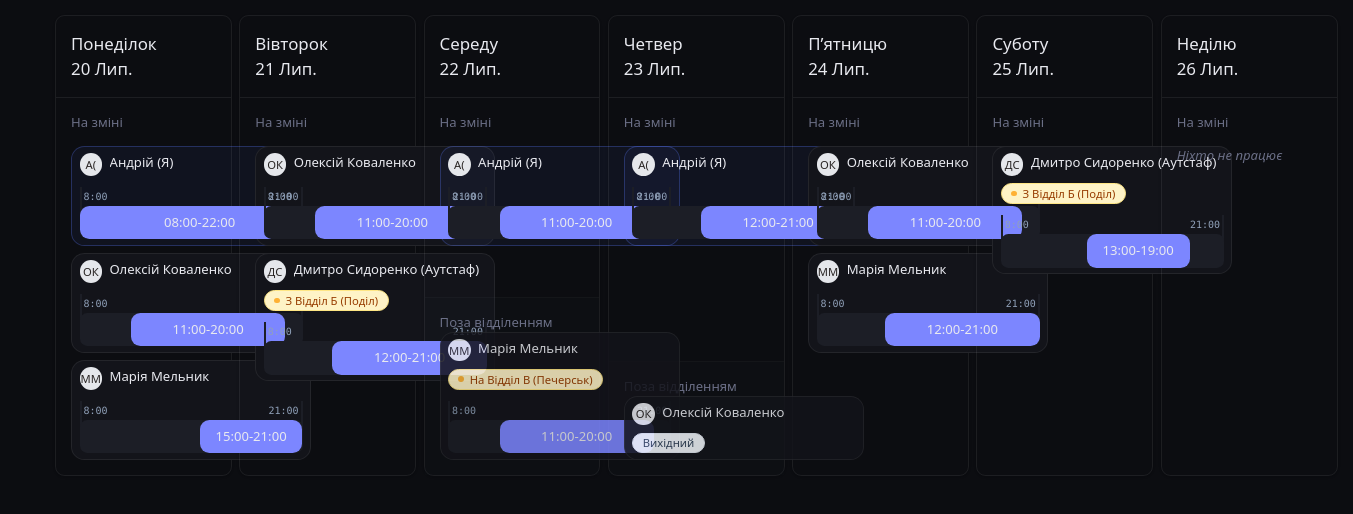
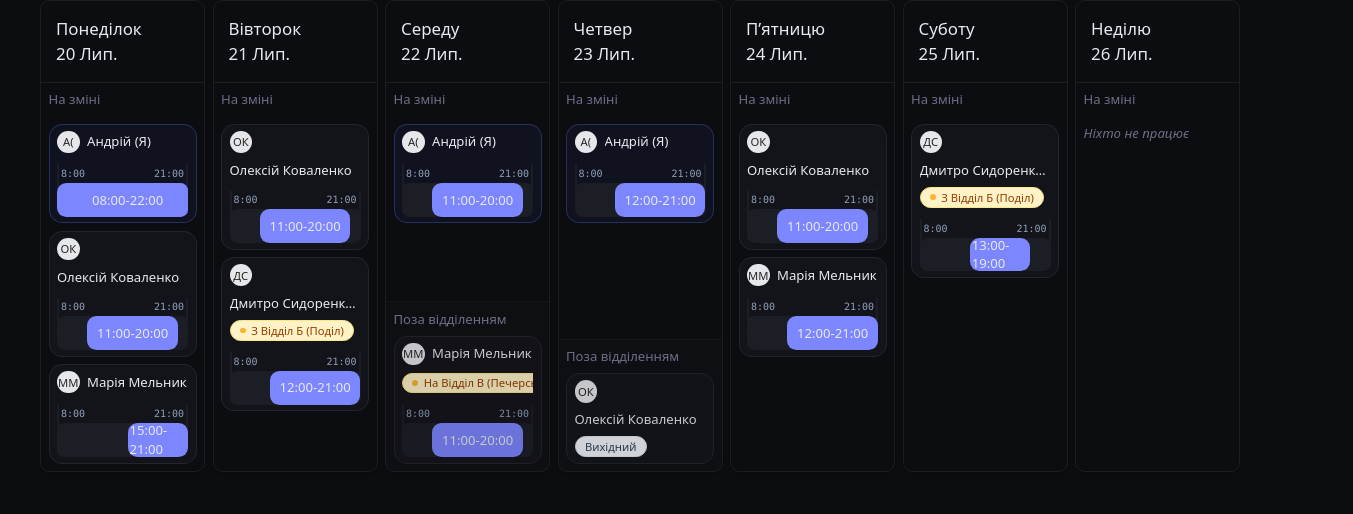
Before and after one commit to Andrey-Alohin/shift-app, a Next.js app: page /test in a window 1280 px wide. Shown: the top 514 px of the page, 1353 px wide, since content can reach past the window. Built offline with nearby package versions, Linux system fonts and the light colour scheme; no server answers.

Commit message:
add some styles for best look on desktop version + fix imports ApiError|ApiResponse

```diff
--- a/src/app/(auth)/login/page.tsx
+++ b/src/app/(auth)/login/page.tsx
@@ -3,8 +3,8 @@ import * as Yup from "yup";
 import DynamicForm from "@/components/Form/Form";
 import { FormikHelpers } from "formik";
 import axios, { isAxiosError } from "axios";
-import { ApiError } from "@/lib/backend";
 import { useRouter } from "next/navigation";
+import { ApiError } from "next/dist/server/api-utils";
 
 const fields = [
   {
--- a/src/app/api/auth/login/route.ts
+++ b/src/app/api/auth/login/route.ts
@@ -1,4 +1,4 @@
-import { ApiError, ApiResponse } from "@/lib/backend";
+import { ApiResponse, ApiError } from "@/shared/api";
 import axios, { isAxiosError } from "axios";
 import { NextResponse } from "next/server";
 
--- a/src/entities/shift/ui/ShifCard.tsx
+++ b/src/entities/shift/ui/ShifCard.tsx
@@ -26,13 +26,13 @@ export default function ShiftCard({ shift, funcCalcRenge }: ShiftCardProps) {
   const { left, width } = funcCalcRenge(start, end);
   return (
     <li
-      className={`flex flex-row flex-wrap items-center gap-3 px-2 py-1.5 rounded-xl border transition-all min-w-3xs ${
+      className={`flex flex-row flex-wrap items-center gap-3 px-2 py-1.5 rounded-xl border transition-all min-w-0 overflow-hidden ${
         isMe
           ? "border-primary/30 bg-primary/6"
           : "border-border bg-card hover:border-white/12"
       }`}
     >
-      <div className="flex flex-wrap relative items-cen543ter gap-2">
+      <div className="flex flex-wrap relative items-center gap-2 truncate">
         <Avatar
           src={user.avatarUrl}
           name={user.name}
--- a/src/features/DayCard/DayCard.tsx
+++ b/src/features/DayCard/DayCard.tsx
@@ -38,7 +38,7 @@ export default function DayCard({ day }: DayCardProps) {
         </h3>
       </div>
       <div className="grow">
-        <section className="p-4 space-y-4">
+        <section className="p-4 md:p-2 space-y-4">
           <h4 className="text-sm font-medium text-muted-foreground">
             На зміні
           </h4>
@@ -60,8 +60,8 @@ export default function DayCard({ day }: DayCardProps) {
         </section>
       </div>
       {bottomList.length > 0 && (
-        <section className="p-4 border-t border-border/40 bg-muted/10">
-          <h4 className="text-sm font-medium text-muted-foreground">
+        <section className="p-4 md:p-2 border-t border-border/40 bg-muted/10">
+          <h4 className="text-sm font-medium text-muted-foreground mb-2">
             Поза відділенням
           </h4>
           <ul className="opacity-85">
--- a/src/features/Week/Week.tsx
+++ b/src/features/Week/Week.tsx
@@ -7,7 +7,7 @@ interface WeekProps {
 
 export default function Week({ weekSchedule }: WeekProps) {
   return (
-    <ul className="w-full overflow-x-hidden lg:overflow-x-auto lg:grid lg:grid-cols-7 lg:min-w-350 gap-2 p-4">
+    <ul className="w-full overflow-x-hidden lg:overflow-x-auto lg:grid lg:grid-cols-7 gap-2 pb-4">
       {Object.values(weekSchedule).map((day) => (
         <DayCard key={day.uiDate} day={day} />
       ))}
```
